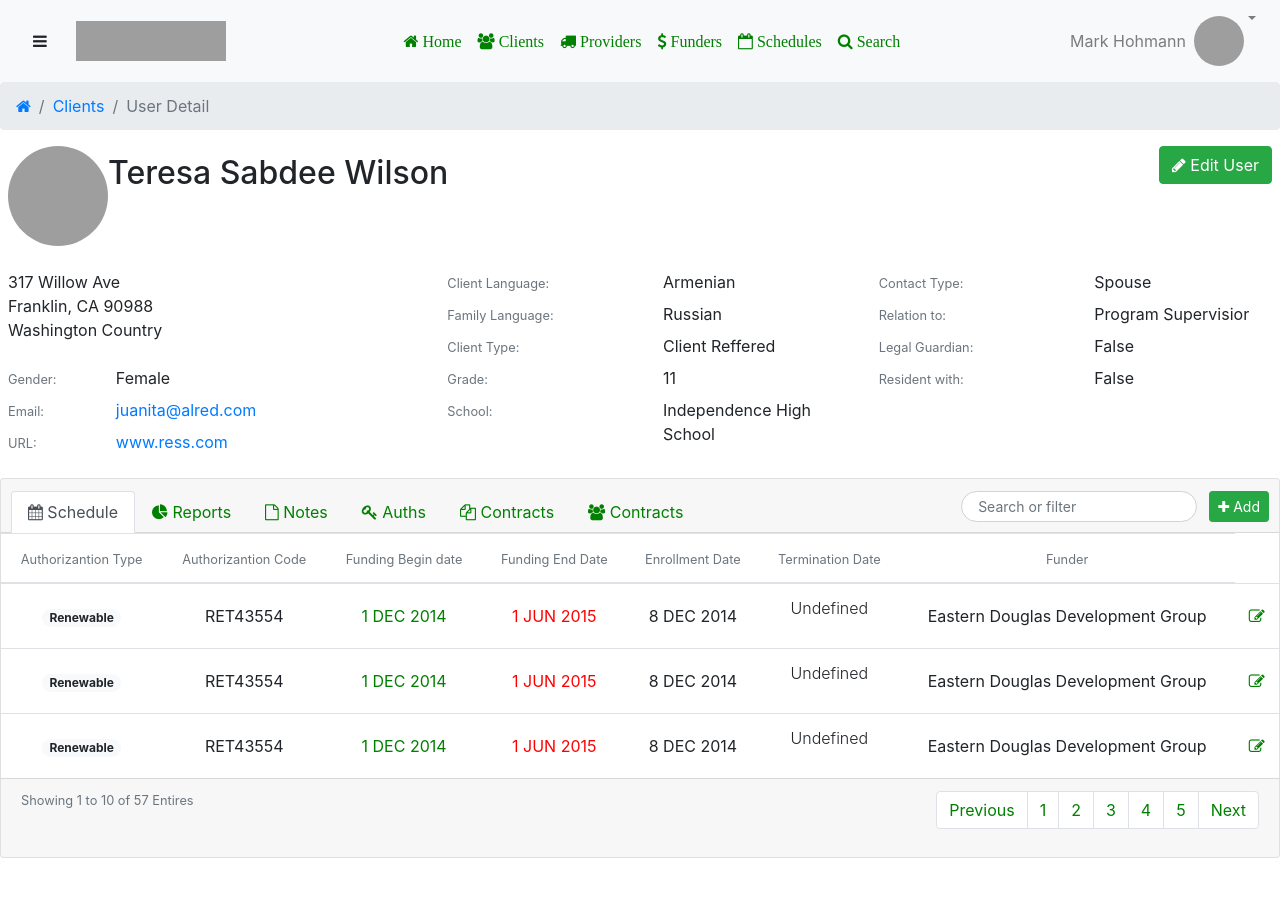
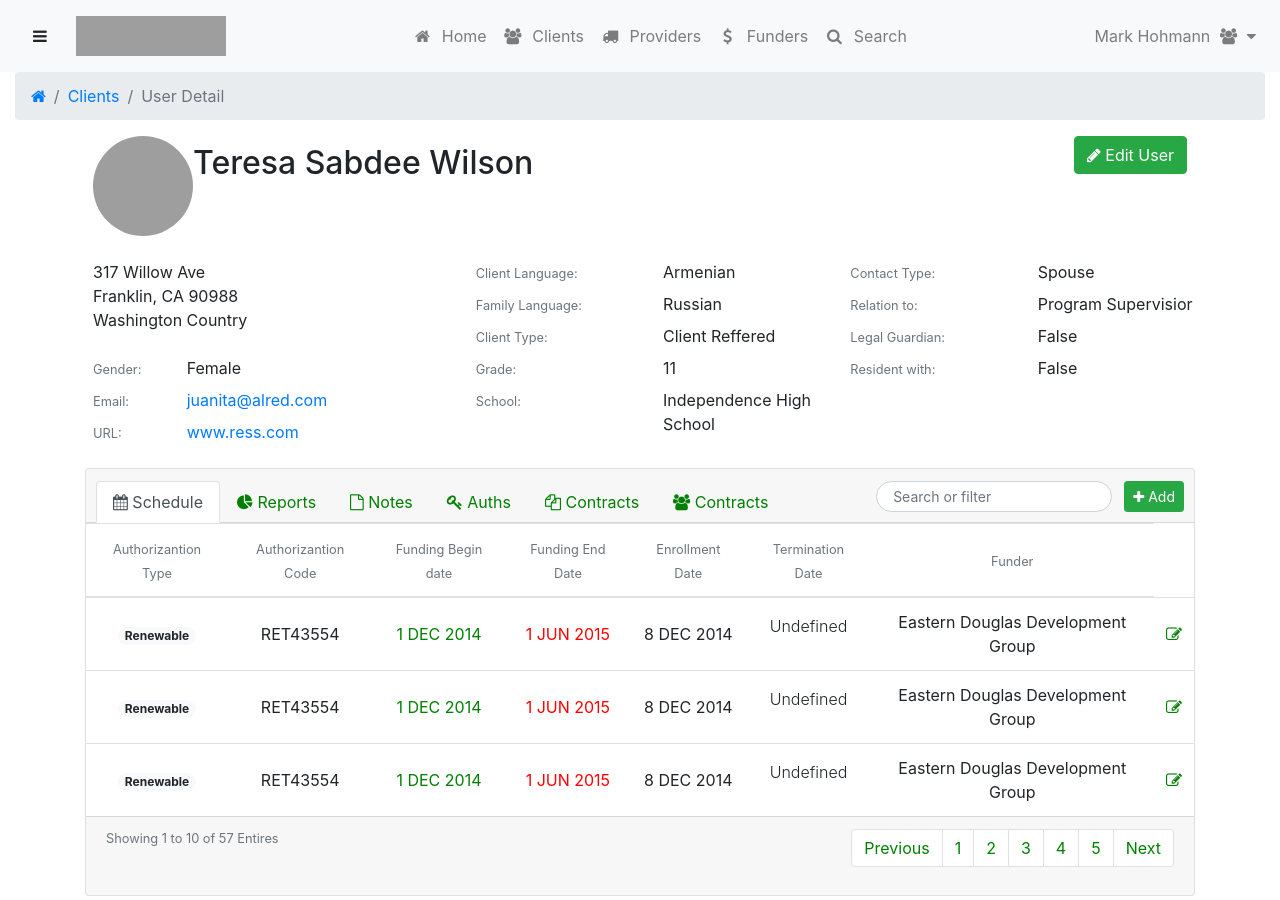
Before and after one commit to emtemic/fabryk, a Jekyll site: the page index.html, which Jekyll copies as it is, in a window 1280 px wide. Built offline with Jekyll 4.4.1, drawn with Linux system fonts in a browser that asks for light colours; grey boxes are pictures that could not be loaded.

Commit message:
Update index.html

```diff
--- a/index.html
+++ b/index.html
@@ -66,24 +66,21 @@
 
 	<div class="collapse navbar-collapse" id="mainmenu">
 
-	<ul class="navbar-nav mr-auto mx-auto">
+	<ul class="navbar-nav m-auto">
 		<li class="nav-item">
-			<a class="nav-link" href="#"><font color="green"><i class="fa fa-home" aria-hidden="true"> Home <span class="sr-only">(current)</span></font></i></a>
+			<a class="nav-link" href="#"><i class="fa fa-home fa-fw" aria-hidden="true"></i>&nbsp; Home</a>
 		</li>
 		<li class="nav-item">
-			<a class="nav-link" href="#"><font color="green"><i class="fa fa-users" aria-hidden="true"> Clients <span class="sr-only">(current)</span></font></i></a>
+			<a class="nav-link" href="#"><i class="fa fa-users fa-fw" aria-hidden="true"></i>&nbsp; Clients</a>
 		</li>
 		<li class="nav-item">
-			<a class="nav-link" href="#"><font color="green"><i class="fa fa-truck" aria-hidden="true"> Providers <span class="sr-only">(current)</span></font></i></a>
+			<a class="nav-link" href="#"><i class=" fa fa-truck fa-fw" aria-hidden="true"></i>&nbsp; Providers</a>
 		</li>
 		<li class="nav-item">
-			<a class="nav-link" href="#"><font color="green"><i class="fa fa-usd" aria-hidden="true"> Funders<span class="sr-only">(current)</span></font></i></a>
+			<a class="nav-link" href="#"><i class="fa fa-usd fa-fw" aria-hidden="true"></i>&nbsp; Funders</a>
 		</li>
 		<li class="nav-item">
-			<a class="nav-link" href="#"><font color="green"><i class="fa fa-calendar-o" aria-hidden="true"> Schedules<span class="sr-only">(current)</span></font></i></a>
-		</li>
-		<li class="nav-item">
-			<a class="nav-link" href="#"><font color="green"><i class="fa fa-search" aria-hidden="true"> Search <span class="sr-only">(current)</span></font></i></a>
+			<a class="nav-link" href="#"><i class="fa fa-search fa-fw" aria-hidden="true"></i>&nbsp; Search</a>
 		</li>
 	</ul>
 
@@ -91,11 +88,13 @@
 
 		<li class="nav-item dropdown ">
 
-			<a class="nav-link dropdown-toggle d-flex my-auto" href="#" id="navbarDropdown" role="button" data-toggle="dropdown" aria-haspopup="true" aria-expanded="false">
+			<a class="nav-link d-flex my-auto" href="#" id="navbarDropdown" role="button" data-toggle="dropdown" aria-haspopup="true" aria-expanded="false">
 
-				<div class="d-flex flex-nowrap">
-					<div class="order-3 order-lg-1 my-auto">Mark Hohmann</div>
-					<div class="order-2"><img src="https://evdo8pe.cloudimg.io/s/resizeinbox/400x400/http://b2bnew.widmannsrl.com/ImmaginiSitoB2B/Articoli/max/C6366_nc__C6366_a.jpg" alt="foto" class="rounded-circle ml-2" height="50" width="50"></div>
+				<div class="d-flex flex-nowrap ">
+
+					<div class="order-2 order-lg-1 my-auto ">&nbsp; Mark Hohmann</div>
+					<div class="order-1 nav-link href="#"><i class="fa fa-users fa-fw" aria-hidden="true"></i></div>
+					<div class="order-3 my-auto ml-2 ml-lg-0"><i class="fa fa-caret-down" aria-hidden="true"></i></div>
 				</div>
 
 			</a>
@@ -118,7 +117,7 @@
 
 </nav>
 </header>
-  <div class="container.fluid fixed">
+  <div class="container-fluid">
     <nav aria-label="breadcrumb">
       <ol class="breadcrumb">
         <li class="breadcrumb-item"><a href="#"><i class="fa fa-home" aria-hidden="true"></i></a></li>
@@ -126,7 +125,9 @@
         <li class="breadcrumb-item active" aria-current="page">User Detail</li>
       </ol>
     </nav>
+  </div>
 
+<div class="container">
   <div class="media mx-2">
     <img src="https://evdo8pe.cloudimg.io/s/resizeinbox/400x400/http://b2bnew.widmannsrl.com/ImmaginiSitoB2B/Articoli/max/C6366_nc__C6366_a.jpg" alt="foto" class="rounded-circle" height="100" width="100">
     <div class="media-body">
@@ -209,7 +210,7 @@
 </div>
 
 
-
+<div class="container">
 <!-- START Card with Table -->
 <div class="card text-center">
   <!-- START Tabs with Input & Button "Add" -->
@@ -309,9 +310,9 @@
 
 
   <div class="card-footer d-sm-flex">
-    <div class=""><small class="text-muted align-self-start"><p class="text-center text-sm-left">Showing 1 to 10 of 57 Entires</p></small></div>
+    <div class=""><small class="text-muted align-self-start"><p class="text-center text-md-left">Showing 1 to 10 of 57 Entires</p></small></div>
 	<nav aria-label="Page navigation example" class="ml-auto">
-        <ul class="pagination justify-content-center justify-content-sm-end ">
+        <ul class="pagination justify-content-center justify-content-md-end ">
           <li class="page-item"><a class="page-link" href="#"><font color="green">Previous</font></a></li>
           <li class="page-item"><a class="page-link" href="#"><font color="green">1</font></a></li>
           <li class="page-item"><a class="page-link" href="#"><font color="green">2</font></a></li>
@@ -323,8 +324,9 @@
       </nav>
   </div>
   </div>
-
+</div>
   <!-- END Footer with Pagination -->
+</div>
 </div>
 <!-- END Card with Table -->
 
```
Lines whose indentation alone changed are shown as unchanged.
